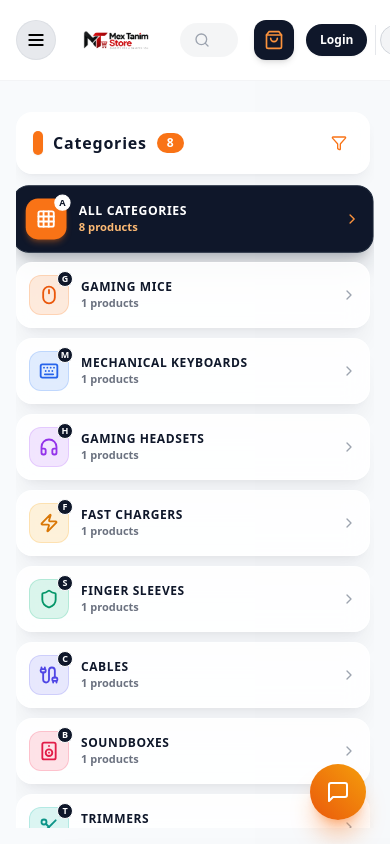
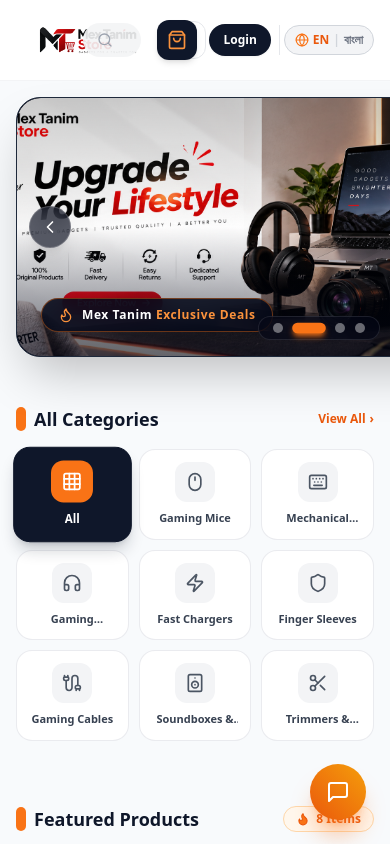
Before and after one commit to mcxtanim/Mex_Tanim, a Next.js app in the folder user_website/: page / in a window 390 px wide. Shown: the top 844 px of the page. Built offline with nearby package versions, Linux system fonts and the light colour scheme.

Commit message:
Commit #14: Restore codebase to exact state of Commit #5 (5c06593)

```diff
--- a/user_website/src/app/globals.css
+++ b/user_website/src/app/globals.css
@@ -30,19 +30,3 @@ body {
 ::-webkit-scrollbar-thumb:hover {
   background: #94a3b8;
 }
-
-/* Thin scrollbar utility */
-.scrollbar-thin::-webkit-scrollbar {
-  width: 4px;
-  height: 4px;
-}
-.scrollbar-thin::-webkit-scrollbar-track {
-  background: transparent;
-}
-.scrollbar-thin::-webkit-scrollbar-thumb {
-  background: #cbd5e1;
-  border-radius: 9999px;
-}
-.scrollbar-thin::-webkit-scrollbar-thumb:hover {
-  background: #f97316;
-}
--- a/user_website/src/app/page.tsx
+++ b/user_website/src/app/page.tsx
@@ -3,8 +3,9 @@
 import React, { useState } from 'react';
 import { Header } from '@/features/shared/Header';
 import { HeroBanner } from '@/features/catalog/HeroBanner';
-import { CategorySidebar } from '@/features/catalog/CategorySidebar';
+import { CategoryGrid } from '@/features/catalog/CategoryGrid';
 import { ProductGrid } from '@/features/catalog/ProductGrid';
+import { AppInstallBanner } from '@/features/shared/AppInstallBanner';
 import { Footer } from '@/features/shared/Footer';
 
 export default function Home() {
@@ -12,40 +13,22 @@ export default function Home() {
   const [searchQuery, setSearchQuery] = useState<string>('');
 
   return (
-    <div className="min-h-screen flex flex-col justify-between bg-slate-50/50">
+    <div className="min-h-screen flex flex-col justify-between">
       <div>
-        <Header
-          searchQuery={searchQuery}
-          setSearchQuery={setSearchQuery}
-          onSelectCategory={setSelectedCategory}
-          selectedCategory={selectedCategory}
-        />
-
-        <main className="max-w-7xl mx-auto px-4 sm:px-6 lg:px-8 py-4 sm:py-6">
-          {/* Main 2-Column Layout: Left Sticky Sidebar + Right Hero & Product Grid */}
-          <div className="grid grid-cols-1 lg:grid-cols-12 gap-6 items-start">
-
-            {/* Left Category Sidebar: Sticky & Independent Scroll */}
-            <aside className="lg:col-span-4 xl:col-span-3 sticky top-28 self-start max-h-[calc(100vh-8rem)] overflow-y-auto scrollbar-thin pr-1">
-              <CategorySidebar
+        <Header searchQuery={searchQuery} setSearchQuery={setSearchQuery} />
+        <main className="space-y-4">
+          <HeroBanner />
+          <CategoryGrid
             selectedCategory={selectedCategory}
             onSelectCategory={setSelectedCategory}
           />
-            </aside>
-
-            {/* Right Main Content Column */}
-            <div className="lg:col-span-8 xl:col-span-9 space-y-6">
-              <HeroBanner />
           <ProductGrid
             selectedCategory={selectedCategory}
             searchQuery={searchQuery}
           />
-            </div>
-
-          </div>
+          <AppInstallBanner />
         </main>
       </div>
-
       <Footer />
     </div>
   );
--- a/user_website/src/features/catalog/CategoryGrid.tsx
+++ b/user_website/src/features/catalog/CategoryGrid.tsx
@@ -3,7 +3,6 @@
 import React from 'react';
 import { Mouse, Keyboard, Headphones, Zap, Shield, Cable, Speaker, Scissors, Grid } from 'lucide-react';
 import { useLanguage } from '../shared/LanguageContext';
-export { CategorySidebar } from './CategorySidebar';
 
 interface CategoryGridProps {
   selectedCategory: string;
--- a/user_website/src/features/shared/Header.tsx
+++ b/user_website/src/features/shared/Header.tsx
@@ -1,17 +1,14 @@
 'use client';
 
 import React, { useState, useEffect } from 'react';
-import { Menu, Search, ShoppingBag, User as UserIcon, X, LogOut, Globe } from 'lucide-react';
+import { Search, ShoppingBag, User as UserIcon, LogOut, Globe, MoreVertical, X } from 'lucide-react';
 import { useCart } from '../cart/CartContext';
 import { useAuth } from '../auth/AuthContext';
 import { useLanguage } from './LanguageContext';
-import { CategorySidebar } from '../catalog/CategorySidebar';
 
 interface HeaderProps {
   searchQuery: string;
   setSearchQuery: (query: string) => void;
-  onSelectCategory?: (category: string) => void;
-  selectedCategory?: string;
 }
 
 const SEARCH_SUGGESTIONS_EN = [
@@ -32,16 +29,11 @@ const SEARCH_SUGGESTIONS_BN = [
   'জেবিএল সাউন্ডবক্স',
 ];
 
-export const Header: React.FC<HeaderProps> = ({
-  searchQuery,
-  setSearchQuery,
-  onSelectCategory,
-  selectedCategory,
-}) => {
+export const Header: React.FC<HeaderProps> = ({ searchQuery, setSearchQuery }) => {
   const { totalItems, openCart } = useCart();
   const { user, isAuthenticated, openAuthModal, logout } = useAuth();
   const { language, setLanguage, t } = useLanguage();
-  const [isCategoryMenuOpen, setIsCategoryMenuOpen] = useState(false);
+  const [is3DotMenuOpen, setIs3DotMenuOpen] = useState(false);
 
   // Typewriter effect state for interactive search placeholder
   const [suggestionIndex, setSuggestionIndex] = useState(0);
@@ -82,73 +74,63 @@ export const Header: React.FC<HeaderProps> = ({
       <div className="max-w-7xl mx-auto px-4 sm:px-6 lg:px-8">
         <div className="flex items-center justify-between h-20 sm:h-24 gap-3">
 
-          {/* Left section: Circular Hamburger Menu Button (Left of Logo) + Official Logo */}
-          <div className="flex items-center space-x-3 sm:space-x-4">
+          {/* Left section: Official Large Image Logo + 3-Dot Navbar Button (Side-by-side) */}
+          <div className="flex items-center space-x-2 sm:space-x-3">
 
-            {/* Round Circular Hamburger Menu Button */}
-            <button
-              onClick={() => setIsCategoryMenuOpen(!isCategoryMenuOpen)}
-              className="w-10 h-10 sm:w-11 sm:h-11 rounded-full bg-gray-200/90 hover:bg-gray-300 text-black transition-all flex items-center justify-center shadow-2xs active:scale-95 border border-gray-300/50 cursor-pointer"
-              title="Product Categories"
-              aria-label="Toggle Product Categories Menu"
-            >
-              {isCategoryMenuOpen ? (
-                <X className="w-5 h-5 text-black stroke-[2.5]" />
-              ) : (
-                <Menu className="w-5 h-5 sm:w-6 sm:h-6 text-black stroke-[2.5]" />
-              )}
-            </button>
-
-            {/* Slide-Out Left Category Drawer Overlay */}
-            {isCategoryMenuOpen && (
-              <div className="fixed inset-0 z-50 flex">
-                {/* Backdrop Overlay */}
-                <div
-                  className="fixed inset-0 bg-black/60 backdrop-blur-sm transition-opacity duration-300"
-                  onClick={() => setIsCategoryMenuOpen(false)}
-                />
-
-                {/* Left Drawer Panel */}
-                <div className="relative w-80 sm:w-96 max-w-[85vw] bg-slate-50/95 backdrop-blur-xl h-full shadow-2xl p-4 sm:p-6 overflow-y-auto z-10 border-r border-white/20 transition-transform duration-300">
-                  <div className="flex items-center justify-between pb-4 mb-4 border-b border-gray-200">
+            {/* Official Mex Tanim Store Logo (Increased height so text & slogan are perfectly readable) */}
             <a href="#" className="flex items-center cursor-pointer shrink-0">
               <img
                 src="/images/logo.png"
                 alt="Mex Tanim Store Logo"
-                        className="h-8 sm:h-9 w-auto max-w-[160px] object-contain"
+                className="h-12 sm:h-16 md:h-18 max-h-20 w-auto object-contain hover:scale-105 transition-all"
               />
             </a>
+
+            {/* 3-Dot Navbar Button (Positioned side-by-side right next to the logo) */}
+            <div className="relative">
               <button
-                      onClick={() => setIsCategoryMenuOpen(false)}
-                      className="p-2 rounded-full bg-gray-200/80 hover:bg-gray-300 text-slate-800 transition cursor-pointer"
-                      title="Close Menu"
+                onClick={() => setIs3DotMenuOpen(!is3DotMenuOpen)}
+                className="p-2 sm:p-2.5 text-slate-800 hover:text-orange-500 hover:bg-orange-50 rounded-xl border border-gray-200 transition-all flex items-center justify-center shadow-2xs active:scale-95"
+                title="Navigation Menu"
+                aria-label="Toggle 3-dot menu"
               >
-                      <X className="w-5 h-5 stroke-[2.5]" />
+                {is3DotMenuOpen ? <X className="w-5 h-5 text-orange-500" /> : <MoreVertical className="w-5 h-5 sm:w-6 sm:h-6" />}
               </button>
-                  </div>
 
-                  <CategorySidebar
-                    selectedCategory={selectedCategory || 'all'}
-                    onSelectCategory={(catId) => {
-                      if (onSelectCategory) {
-                        onSelectCategory(catId);
-                      }
-                      setIsCategoryMenuOpen(false);
-                    }}
-                    onCloseMobile={() => setIsCategoryMenuOpen(false)}
-                  />
-                </div>
+              {/* 3-Dot Navbar Popup Menu */}
+              {is3DotMenuOpen && (
+                <div className="absolute left-0 mt-2 w-56 bg-white border border-gray-200 rounded-2xl shadow-2xl z-50 p-2 space-y-1 animate-in fade-in slide-in-from-top-2 duration-200">
+                  <a
+                    href="#hero"
+                    onClick={() => setIs3DotMenuOpen(false)}
+                    className="flex items-center space-x-2 px-3 py-2 text-xs font-bold text-gray-700 hover:bg-orange-50 hover:text-orange-600 rounded-xl transition"
+                  >
+                    <span>🏠 Home</span>
+                  </a>
+                  <a
+                    href="#categories"
+                    onClick={() => setIs3DotMenuOpen(false)}
+                    className="flex items-center space-x-2 px-3 py-2 text-xs font-bold text-gray-700 hover:bg-orange-50 hover:text-orange-600 rounded-xl transition"
+                  >
+                    <span>📦 {t.categoriesTitle}</span>
+                  </a>
+                  <a
+                    href="#products"
+                    onClick={() => setIs3DotMenuOpen(false)}
+                    className="flex items-center space-x-2 px-3 py-2 text-xs font-bold text-gray-700 hover:bg-orange-50 hover:text-orange-600 rounded-xl transition"
+                  >
+                    <span>🔥 {t.featuredProducts}</span>
+                  </a>
+                  <a
+                    href="#app-install"
+                    onClick={() => setIs3DotMenuOpen(false)}
+                    className="flex items-center space-x-2 px-3 py-2 text-xs font-bold text-gray-700 hover:bg-orange-50 hover:text-orange-600 rounded-xl transition"
+                  >
+                    <span>📱 {t.appInstallBtn}</span>
+                  </a>
                 </div>
               )}
-
-            {/* Official Mex Tanim Store Logo (Clean Logo Image, no extra text below) */}
-            <a href="#" className="flex items-center cursor-pointer shrink-0 group">
-              <img
-                src="/images/logo.png"
-                alt="Mex Tanim Store Logo"
-                className="h-8 sm:h-10 md:h-12 w-auto max-w-[150px] sm:max-w-[200px] object-contain group-hover:scale-105 transition-all"
-              />
-            </a>
+            </div>
 
           </div>
 
```
Lines whose indentation alone changed are shown as unchanged.
